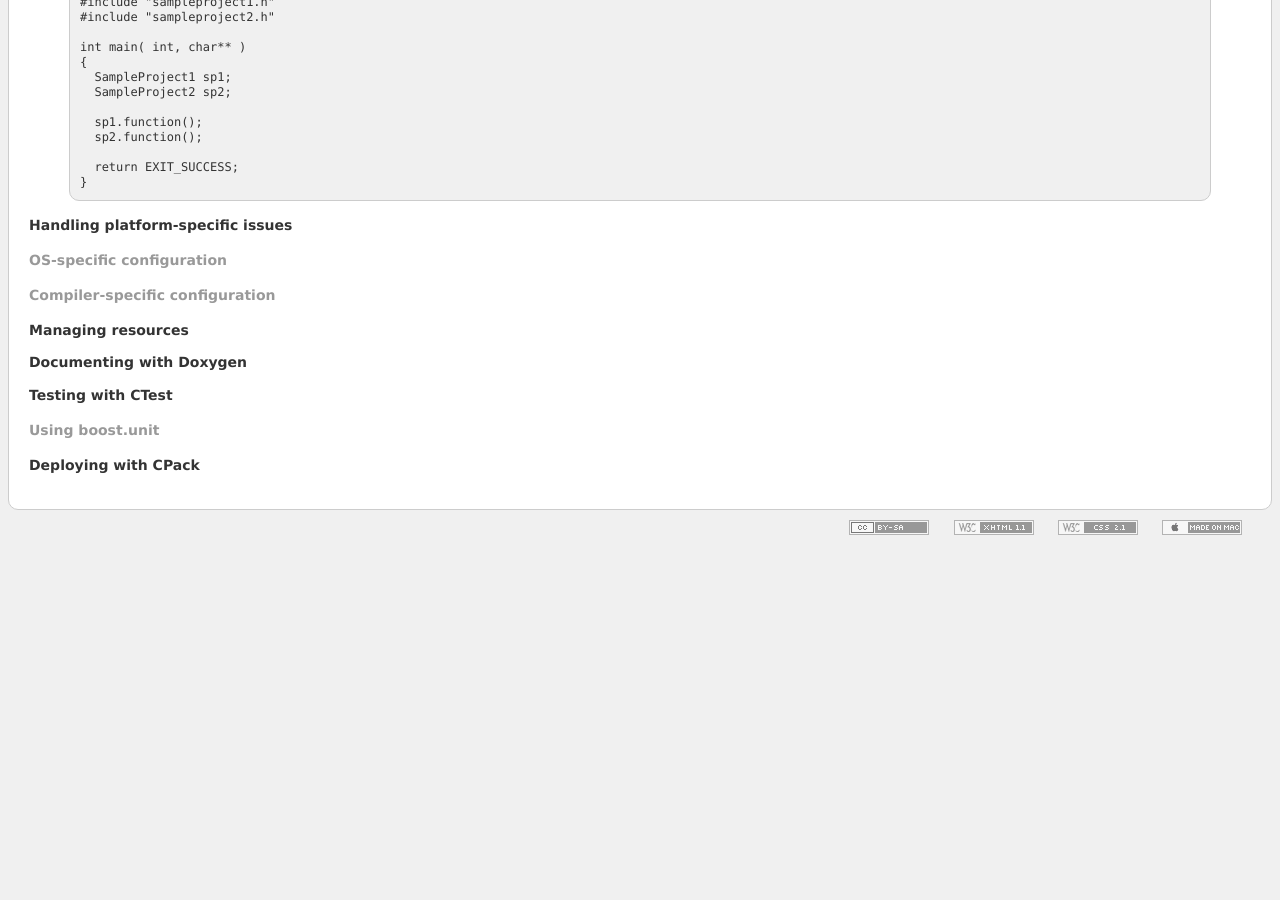
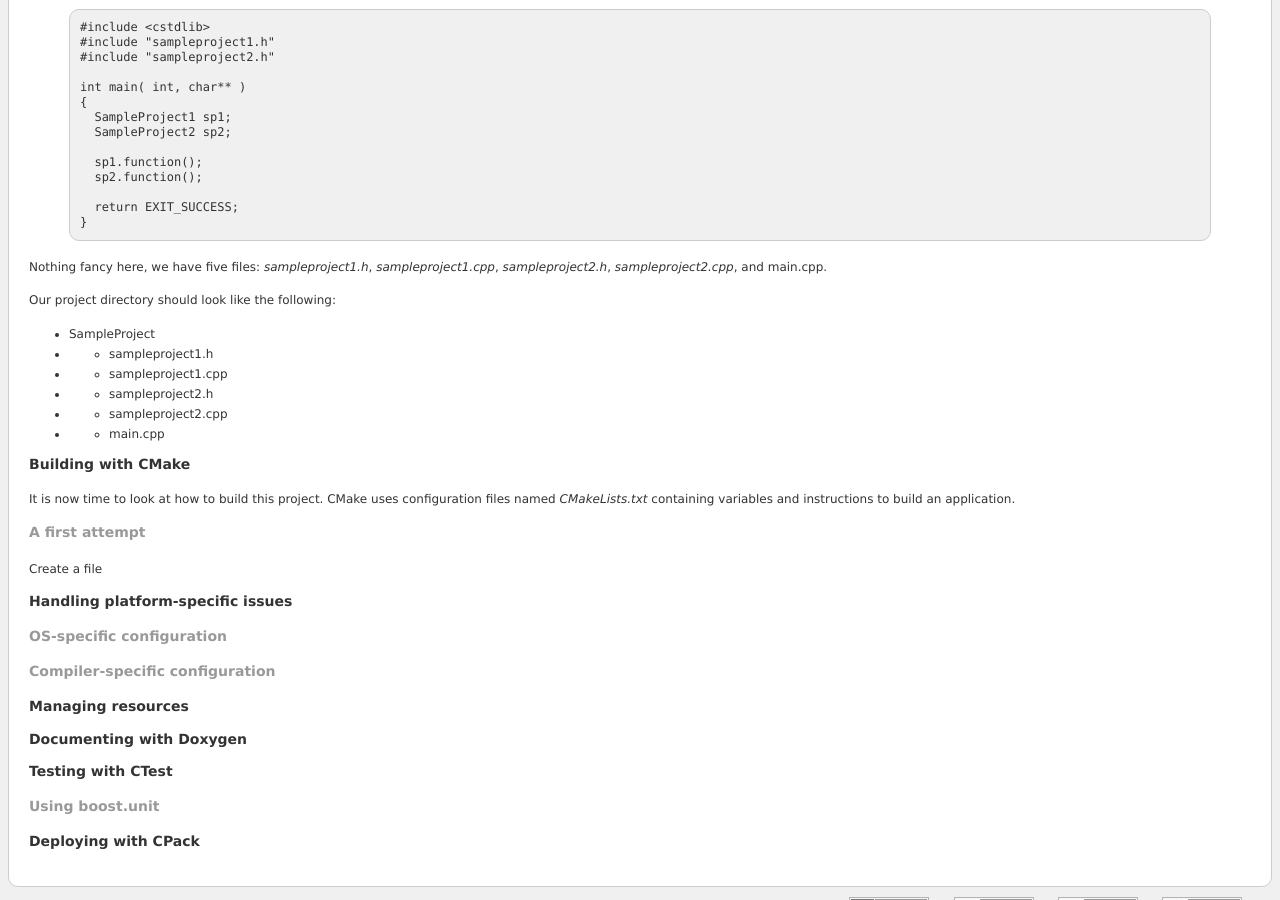
Before and after one commit to NewbiZ/newbiz.github.com, a Jekyll site: the page built from _posts/tutorials/2011-01-27-Clean-project-management-with-CMake.markdown, in a window 1280 px wide and 900 px high, scrolled down 2344 px. Built offline with Jekyll 4.4.1, drawn with Linux system fonts in a browser that asks for light colours; Markdown is read by kramdown in place of the engine named in the settings; before the commit the page ends 2892 px from its top, so only the background shows below that; some of the changed text lies outside the part shown.

Commit message:
Add text

```diff
--- a/_posts/tutorials/2011-01-27-Clean-project-management-with-CMake.markdown
+++ b/_posts/tutorials/2011-01-27-Clean-project-management-with-CMake.markdown
@@ -27,8 +27,8 @@ CMake
 
 The most important thing to note is that CMake is IDE agnostic. You don't have to force your co-workers to use a specific IDE or compiler, CMake will generate a project file for any compiler, any IDE, and on any platform that one may think of.
 
-Building with CMake
--------------------
+Application overview
+--------------------
 
 First, let's define our awesome application. It is basically composed of two classes: SimpleProject1 and SimpleProject2.
 
@@ -130,11 +130,33 @@ int main( int, char** )
 }
 {% endhighlight %}
 
+Nothing fancy here, we have five files: _sampleproject1.h_, _sampleproject1.cpp_, _sampleproject2.h_, _sampleproject2.cpp_, and main.cpp.
+
+Our project directory should look like the following:
+
+* SampleProject
+* * sampleproject1.h
+* * sampleproject1.cpp
+* * sampleproject2.h
+* * sampleproject2.cpp
+* * main.cpp
+
+
+Building with CMake
+-------------------
+
+It is now time to look at how to build this project.
+CMake uses configuration files named _CMakeLists.txt_ containing variables and instructions to build an application.
+
+### A first attempt
+
+Create a file
+
 Handling platform-specific issues
 ---------------------------------
 
-### OS-specific configuration ###
-### Compiler-specific configuration ###
+### OS-specific configuration
+### Compiler-specific configuration
 
 Managing resources
 ------------------
@@ -145,7 +167,7 @@ Documenting with Doxygen
 Testing with CTest
 ------------------
 
-### Using boost.unit ###
+### Using boost.unit
 
 Deploying with CPack
 --------------------
```
